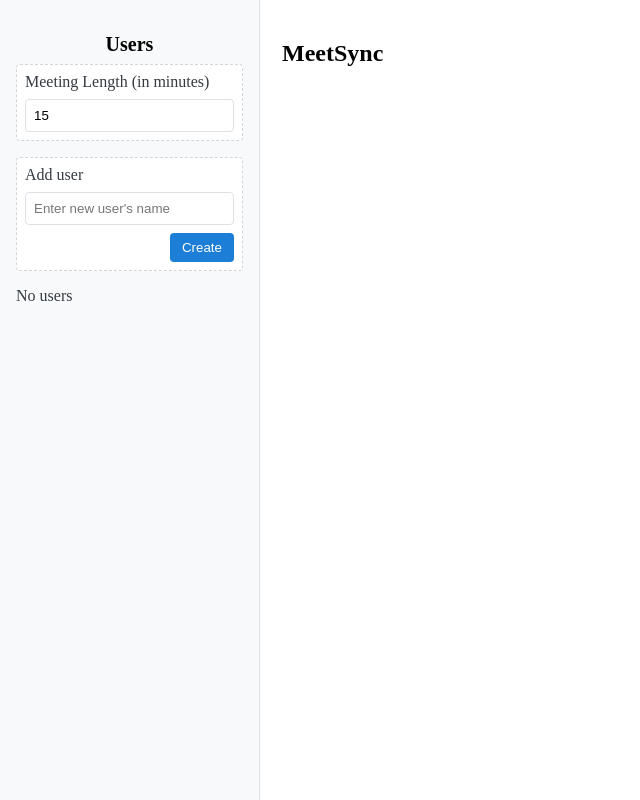
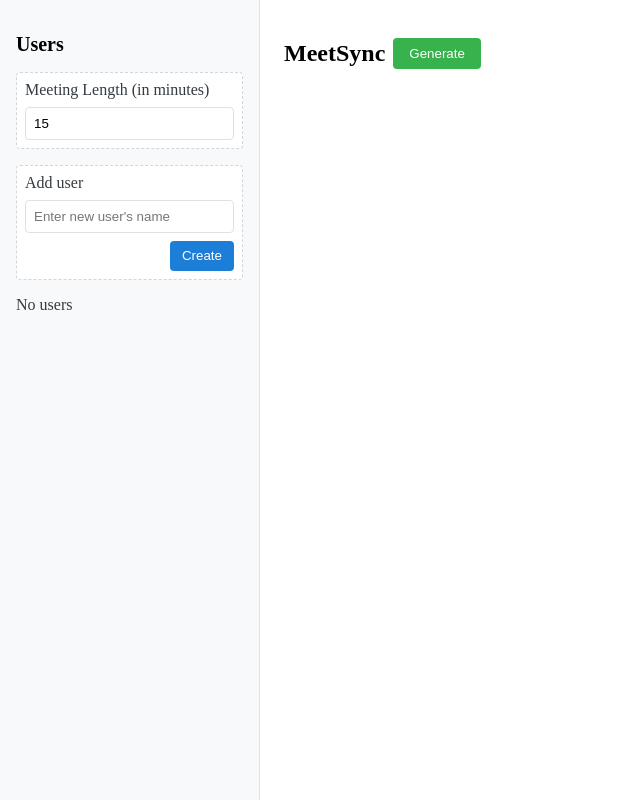
Before and after one commit to Sakarmit/MeetSync, a FastAPI app: page / in a window 1280 px wide. Shown: the whole page, without its empty margins (0-640 px from the left). Run offline with FastAPI, Linux system fonts and the light colour scheme; some libraries are stand-ins or nearby versions.

Commit message:
Generate Button Moved + Bug Fixes

```diff
--- a/static/scripts/main.js
+++ b/static/scripts/main.js
@@ -6,9 +6,6 @@
 
 initUserSideBar();
 initializeSchedule();
-
-// Keep track of the most recent backend response (for export if needed)
-let lastResponse = null;
 
 /**
  * OPTIONAL PART:
@@ -79,19 +76,19 @@
   flashMessage("Users imported.", "success");
 }
 
-// === EXISTING UI WIRING (unchanged except storing lastResponse) ===
-
 document
-  .querySelector(
-    "main.main-content .availability-schedule div.controls button.generate"
-  )
+  .querySelector("main.main-content header div.header-bar button.generate")
   .addEventListener("click", async () => {
     const users = context.users;
     const meeting_length_minutes = context.meeting_length_minutes;
 
+    if (users.length === 0) {
+      flashMessage("No users to generate meeting for.", "error");
+      return;
+    }
+
     try {
       const response = await submitAvailability(users, meeting_length_minutes);
-      lastResponse = response; // store last backend response
 
       flashMessage("Meeting suggestions generated!", "success");
 
--- a/static/styles/main.css
+++ b/static/styles/main.css
@@ -1,7 +1,6 @@
 @import "./variables.css";
 @import "./user-side-bar.css";
 @import "./schedule.css";
-@import "./results.css";
 
 /* Global Styles */
 
@@ -36,6 +35,14 @@
   margin-bottom: 1rem;
   > h1 {
     font-size: 1.5rem;
+  }
+
+  > .generate {
+    color: white;
+    border: none;
+    padding: 0.5rem 1rem;
+    border-radius: 0.25rem;
+    background: var(--green-7);
   }
 }
 
--- a/static/styles/schedule.css
+++ b/static/styles/schedule.css
@@ -94,9 +94,4 @@
     padding: 0.5rem 1rem;
     border-radius: 0.25rem;
   }
-
-  > .generate {
-    color: white;
-    background: var(--green-7);
-  }
 }
--- a/templates/main.html.jinja
+++ b/templates/main.html.jinja
@@ -12,8 +12,9 @@
 
   <main class="main-content no-user-selected ">
     <header>
-      <div class="options-bar">
+      <div class="header-bar">
         <h1>MeetSync</h1>
+        <button type="button" class="generate">Generate</button>
       </div>
       <div class="user-control">
         <label for="user-name">Name:</label>
@@ -42,7 +43,7 @@
       <div id="flash-messages">
       <template>
         <div class="alert alert-type">
-          <img class="alert-icon" src="{{ url_for('static', path='styles/images/type.png') }}" alt="Status icon" />
+          <img class="alert-icon" src="{{ url_for('static', path='styles/images/error.png') }}" alt="Status icon" />
           <div>
             <strong>STATUS</strong>
             <span>message</span>
--- a/templates/results.html.jinja
+++ b/templates/results.html.jinja
@@ -4,6 +4,7 @@
 
 {% block head %}
   <link rel="stylesheet" href="{{ url_for('static', path='styles/main.css') }}" />
+  <link rel="stylesheet" href="{{ url_for('static', path='styles/results.css') }}" />
   <script src="{{ url_for('static', path='scripts/results.js') }}" type="module"></script>
 {% endblock %}
 
@@ -47,7 +48,7 @@
       <div id="flash-messages">
       <template>
         <div class="alert alert-type">
-          <img class="alert-icon" src="{{ url_for('static', path='styles/images/type.png') }}" alt="Status icon" />
+          <img class="alert-icon" src="{{ url_for('static', path='styles/images/error.png') }}" alt="Status icon" />
           <div>
             <strong>STATUS</strong>
             <span>message</span>
--- a/templates/schedule.html.jinja
+++ b/templates/schedule.html.jinja
@@ -35,10 +35,7 @@
   </div>
 
   <div class="controls">
-    <div>
       <button type="button" class="clear">Clear</button>
       <button type="button" class="save">Save</button>
-    </div>
-    <button type="button" class="generate">Generate</button>
   </div>
 </div>
```
